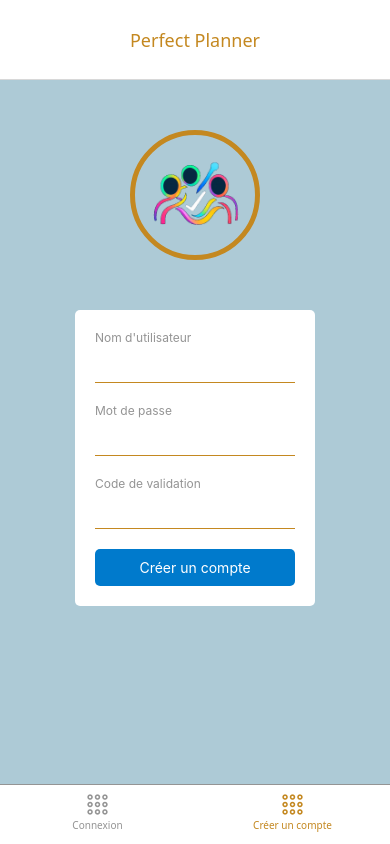
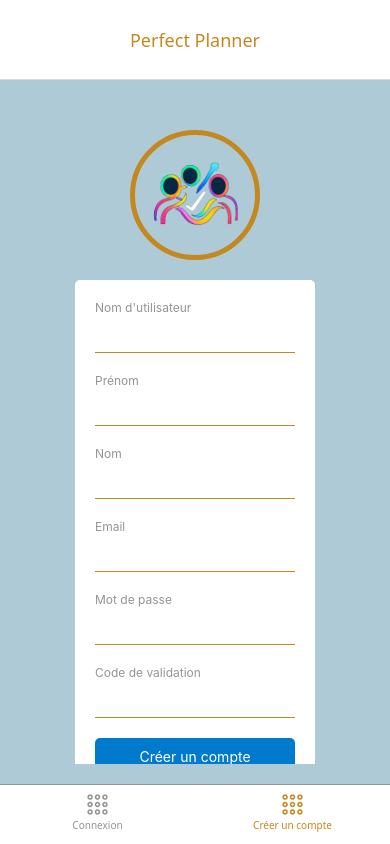
Before and after one commit to I-Chausse/PerfectPlannerBase, a React Native app: screen /RegisterScreen in a window 390 px wide. Built offline with nearby package versions, Linux system fonts and the light colour scheme.

Commit message:
Feat: améliorer l'écran d'inscription avec des champs supplémentaires et une validation asynchrone

```diff
--- a/components/ProjectSelector.js
+++ b/components/ProjectSelector.js
@@ -4,6 +4,7 @@ import { View, StyleSheet } from "react-native";
 import Colors from "../utils/styles/Colors";
 
 const ProjectSelector = ({ selectedProject, onProjectChange, projects }) => {
+  if (selectedProject?.id) {
     return (
       <View style={styles.pickerView}>
         <Picker
@@ -19,6 +20,7 @@ const ProjectSelector = ({ selectedProject, onProjectChange, projects }) => {
         </Picker>
       </View>
     );
+  }
 };
 
 const styles = StyleSheet.create({
--- a/components/ProjectTasksDisplay.js
+++ b/components/ProjectTasksDisplay.js
@@ -6,6 +6,7 @@ import {
   ActivityIndicator,
   Text,
 } from "react-native";
+import { Ionicons } from "@expo/vector-icons";
 
 import TaskDisplay from "../components/TaskDisplay";
 import { apiHost, apiPort } from "../utils/hosts";
@@ -20,22 +21,29 @@ const ProjectTasksDisplay = ({ projet, search }) => {
   const [refreshKey, setRefreshKey] = useState(0);
 
   const refreshTasks = () => {
-    setRefreshKey(refreshKey + 1)
+    setRefreshKey(refreshKey + 1);
   };
   const callbackId = "refreshTasks";
 
   useEffect(() => {
+    if (!projet?.id) {
+      setError("Aucun projet sélectionné");
+      setLoading(false);
+      return;
+    }
     setCallback(callbackId, refreshTasks);
     const fetchTasks = async () => {
       try {
         const response = await fetch(
-          `https://${apiHost}:${apiPort}/api/projects/${projet.id}/tasks${search ?"?search=" + search : ""}`,
+          `https://${apiHost}:${apiPort}/api/projects/${projet.id}/tasks${
+            search ? "?search=" + search : ""
+          }`,
           {
             headers: {
               Authorization: `Bearer ${token}`,
               Accept: "application/json",
             },
-          },
+          }
         );
         if (!response.ok) {
           throw new Error("Network response was not ok");
@@ -50,8 +58,7 @@ const ProjectTasksDisplay = ({ projet, search }) => {
     };
 
     fetchTasks();
-  }, [projet.id, refreshKey, search]);
-
+  }, [projet?.id, refreshKey, search]);
 
   if (loading) {
     return (
@@ -64,7 +71,13 @@ const ProjectTasksDisplay = ({ projet, search }) => {
   if (error) {
     return (
       <View style={styles.errorContainer}>
-        <Text>Error: {error}</Text>
+        <Ionicons
+          name="warning-outline"
+          size={40}
+          color="#ff9800"
+          style={{ marginBottom: 10 }}
+        />
+        <Text style={styles.errorText}>Attention : {error}</Text>
       </View>
     );
   }
@@ -74,7 +87,9 @@ const ProjectTasksDisplay = ({ projet, search }) => {
       <FlatList
         data={tasks}
         keyExtractor={(item) => item.id.toString()}
-        renderItem={({ item }) => <TaskDisplay task={item} projet={projet} onUpdate={callbackId}/>}
+        renderItem={({ item }) => (
+          <TaskDisplay task={item} projet={projet} onUpdate={callbackId} />
+        )}
       />
     </View>
   );
@@ -91,9 +106,19 @@ const styles = StyleSheet.create({
     alignItems: "center",
   },
   errorContainer: {
-    flex: 1,
+    marginTop: "40%",
     justifyContent: "center",
     alignItems: "center",
+    backgroundColor: "#FFF8E1",
+    borderColor: "#FFB300",
+    borderWidth: 1,
+    borderRadius: 16,
+    margin: 20,
+    padding: 24,
+  },
+  errorText: {
+    color: "#FF9800",
+    textAlign: "center",
   },
 });
 
--- a/screens/RegisterScreen.js
+++ b/screens/RegisterScreen.js
@@ -6,43 +6,134 @@ import {
   TouchableOpacity,
   TextInput,
   Alert,
+  ScrollView,
 } from "react-native";
 
 import { useAuth } from "../contexts/AuthContext";
 import Logo from "../components/Logo";
 import MainStyles from "../utils/styles/MainStyles";
+import { apiHost, apiPort } from "../utils/hosts";
 
 const RegisterScreen = () => {
   const { register } = useAuth();
   const [userName, setUserName] = useState("");
   const [userPass, setUserPass] = useState("");
   const [validationCode, setValidationCode] = useState("");
+  const [firstName, setFirstName] = useState("");
+  const [name, setName] = useState("");
+  const [email, setEmail] = useState("");
 
   const { login } = useAuth();
 
-  const validateAndRegister = () => {
-    if (userName === "" || userPass === "" || validationCode === "") {
+  const validateAndRegister = async () => {
+    if (
+      userName === "" ||
+      userPass === "" ||
+      validationCode === "" ||
+      firstName === "" ||
+      name === "" ||
+      email === ""
+    ) {
       Alert.alert("Veuillez remplir tous les champs");
     } else {
-      if (validationCode === "1234") {
-        login("mock-jwt-token");
-        Alert.alert("Compte créé avec succès !");
-      } else {
-        Alert.alert("Code de validation incorrect");
+      try {
+        const response = await fetch(
+          `https://${apiHost}:${apiPort}/api/register`,
+          {
+            method: "POST",
+            headers: {
+              "Content-Type": "application/json",
+              Accept: "application/json",
+            },
+            body: JSON.stringify({
+              user_name: userName,
+              password: userPass,
+              password_confirmation: userPass,
+              token: validationCode,
+              first_name: firstName,
+              name: name,
+              email: email,
+            }),
+          }
+        );
+
+        if (!response.ok) {
+          const data = await response.json().catch(() => ({}));
+          const errorMsg =
+            data.message || data.detail || "Erreur lors de l'inscription.";
+          Alert.alert(errorMsg);
+          return;
+        }
+        const loginResponse = await fetch(
+          `https://${apiHost}:${apiPort}/api/login`,
+          {
+            method: "POST",
+            headers: {
+              "Content-Type": "application/json",
+              Accept: "application/json",
+            },
+            body: JSON.stringify({
+              email: email,
+              password: userPass,
+            }),
+          }
+        );
+
+        if (!loginResponse.ok) {
+          const data = await loginResponse.json().catch(() => ({}));
+          const errorMsg =
+            data.message || data.detail || "Erreur lors de la connexion.";
+          Alert.alert(errorMsg);
+          return;
+        }
+
+        const loginData = await loginResponse.json();
+        await login(loginData.token, loginData.user);
+      } catch (error) {
+        Alert.alert("Erreur réseau ou serveur.");
+        console.error(error);
       }
     }
   };
 
   return (
-    <View style={MainStyles.container}>
-      <Logo></Logo>
-      <View style={[styles.mainCard, MainStyles.mainCard]}>
+    <View style={[MainStyles.container, {paddingBottom: 20}]}>
+      <Logo />
+      <ScrollView
+        contentContainerStyle={[styles.mainCard, MainStyles.mainCard, {flexGrow: 1, paddingBottom: 20, marginBottom: 0,marginTop: 20}]}
+      >
         <View style={MainStyles.inputLabelContainer}>
           <Text style={MainStyles.inputLabel}>Nom d'utilisateur</Text>
           <TextInput
             style={[MainStyles.input, styles.input]}
             value={userName}
             onChangeText={setUserName}
+          />
+        </View>
+        <View style={MainStyles.inputLabelContainer}>
+          <Text style={MainStyles.inputLabel}>Prénom</Text>
+          <TextInput
+            style={[MainStyles.input, styles.input]}
+            value={firstName}
+            onChangeText={setFirstName}
+          />
+        </View>
+        <View style={MainStyles.inputLabelContainer}>
+          <Text style={MainStyles.inputLabel}>Nom</Text>
+          <TextInput
+            style={[MainStyles.input, styles.input]}
+            value={name}
+            onChangeText={setName}
+          />
+        </View>
+        <View style={MainStyles.inputLabelContainer}>
+          <Text style={MainStyles.inputLabel}>Email</Text>
+          <TextInput
+            style={[MainStyles.input, styles.input]}
+            value={email}
+            onChangeText={setEmail}
+            keyboardType="email-address"
+            autoCapitalize="none"
           />
         </View>
         <View style={MainStyles.inputLabelContainer}>
@@ -69,7 +160,7 @@ const RegisterScreen = () => {
         >
           <Text style={MainStyles.mainBtnText}>Créer un compte</Text>
         </TouchableOpacity>
-      </View>
+      </ScrollView>
     </View>
   );
 };
@@ -87,7 +178,6 @@ const styles = StyleSheet.create({
     justifyContent: "space-between",
     alignSelf: "start",
     paddingStart: 20,
-    paddingEnd: 20,
   },
 });
 
```
Also changed, not shown: 1 other file (tests, documents, lock files or other folders). Lines whose indentation alone changed are shown as unchanged.
